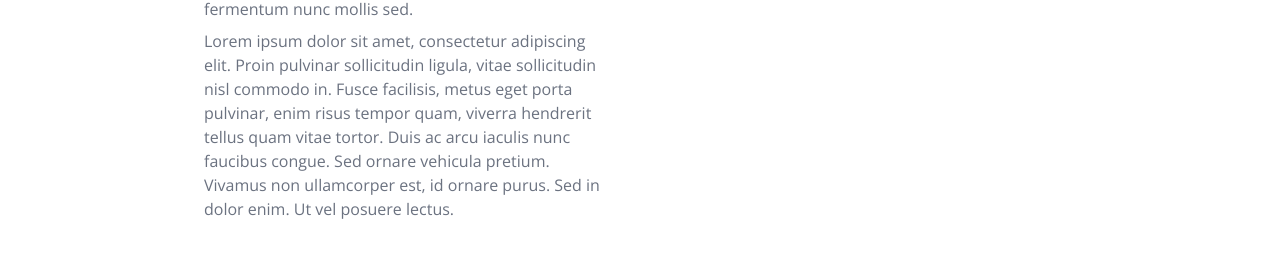
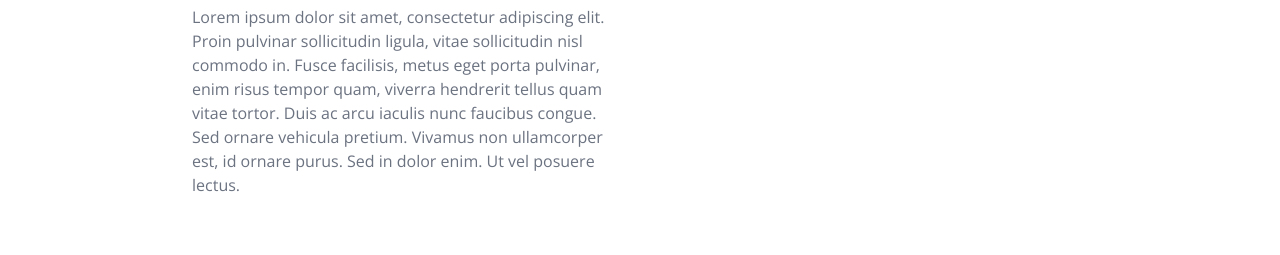
Before and after one commit to jusdeleon/portfolio-tailwind, a plain HTML site: page contact.html in a window 1280 px wide. Shown: the part 347-602 px from the top of the page. Drawn offline with nearby package versions, Linux system fonts and the light colour scheme.

Commit message:
Add negative margin

```diff
--- a/contact.html
+++ b/contact.html
@@ -35,7 +35,7 @@
 
     <div class="px-5 font-secondary text-gray-500 mb-10">
         <div class="max-w-4xl mx-auto">
-            <div class="grid grid-cols-1 md:grid-cols-2 gap-6">
+            <div class="grid grid-cols-1 md:grid-cols-2 gap-6 -mx-3">
                 <div class="px-3">
                     <h2 class="text-xl font-bold mb-4">General Information</h2>
                     <p class="mb-2">
```
